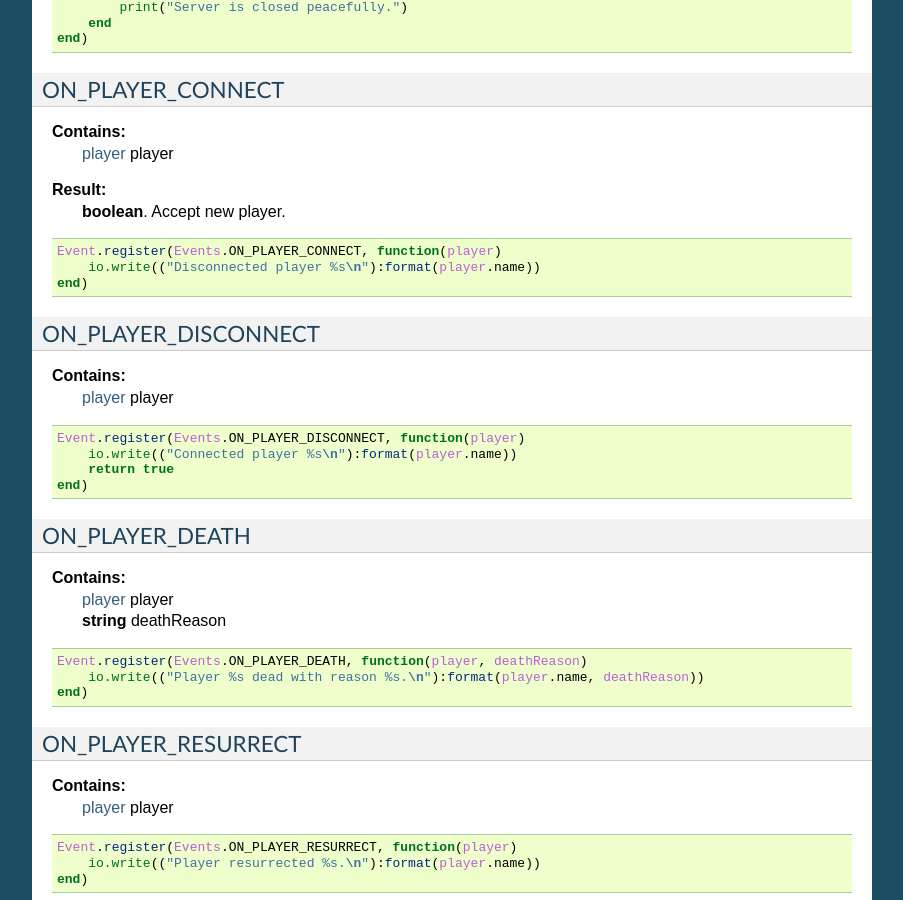
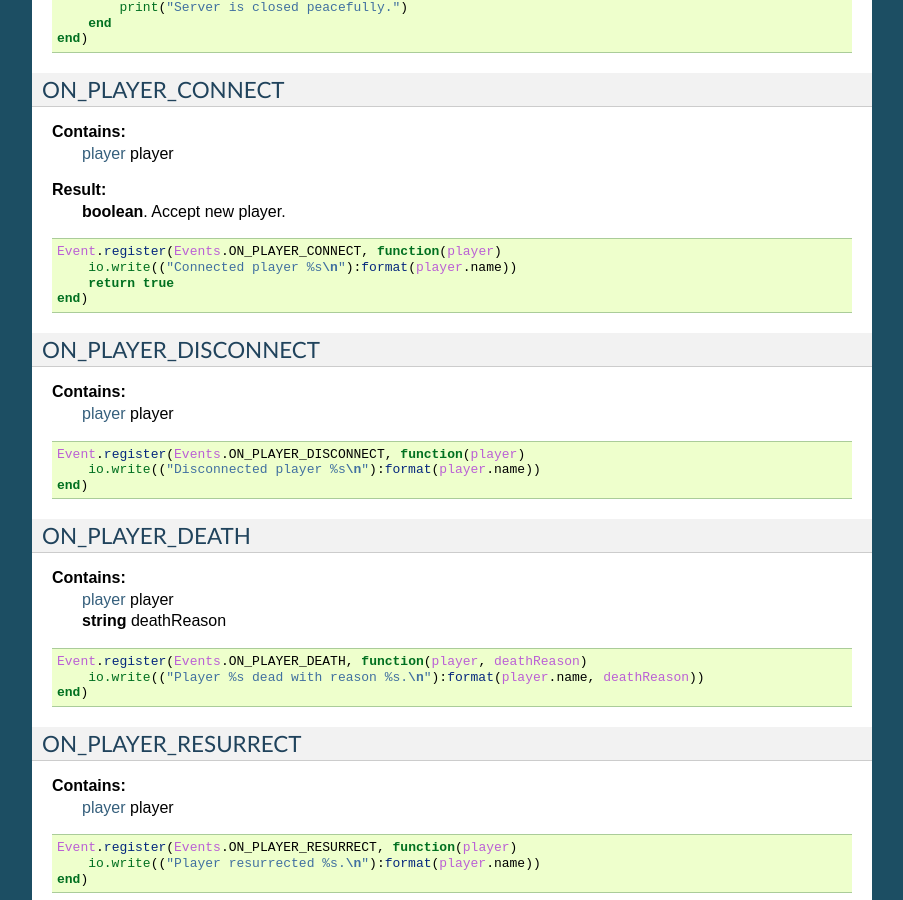
Before and after one commit to TES3MP/TES3MP-Docs, a Sphinx documentation site: the page built from source/api/eventAPI.rst, in a window 1280 px wide and 900 px high, scrolled down 1889 px. Shown: the whole window, without its empty margins (198-1101 px from the left). Built offline with Sphinx 7.4.7, drawn with Linux system fonts in a browser that asks for light colours; part of the change alters nothing that is shown.

```diff
--- a/source/api/eventAPI.rst
+++ b/source/api/eventAPI.rst
@@ -133,7 +133,8 @@ ON_PLAYER_CONNECT
 .. code-block:: lua
 
     Event.register(Events.ON_PLAYER_CONNECT, function(player)
-        io.write(("Disconnected player %s\n"):format(player.name))
+        io.write(("Connected player %s\n"):format(player.name))
+        return true
     end)
 
 ON_PLAYER_DISCONNECT
@@ -145,8 +146,7 @@ ON_PLAYER_DISCONNECT
 .. code-block:: lua
 
     Event.register(Events.ON_PLAYER_DISCONNECT, function(player)
-        io.write(("Connected player %s\n"):format(player.name))
-        return true
+        io.write(("Disconnected player %s\n"):format(player.name))
     end)
 
 
```
